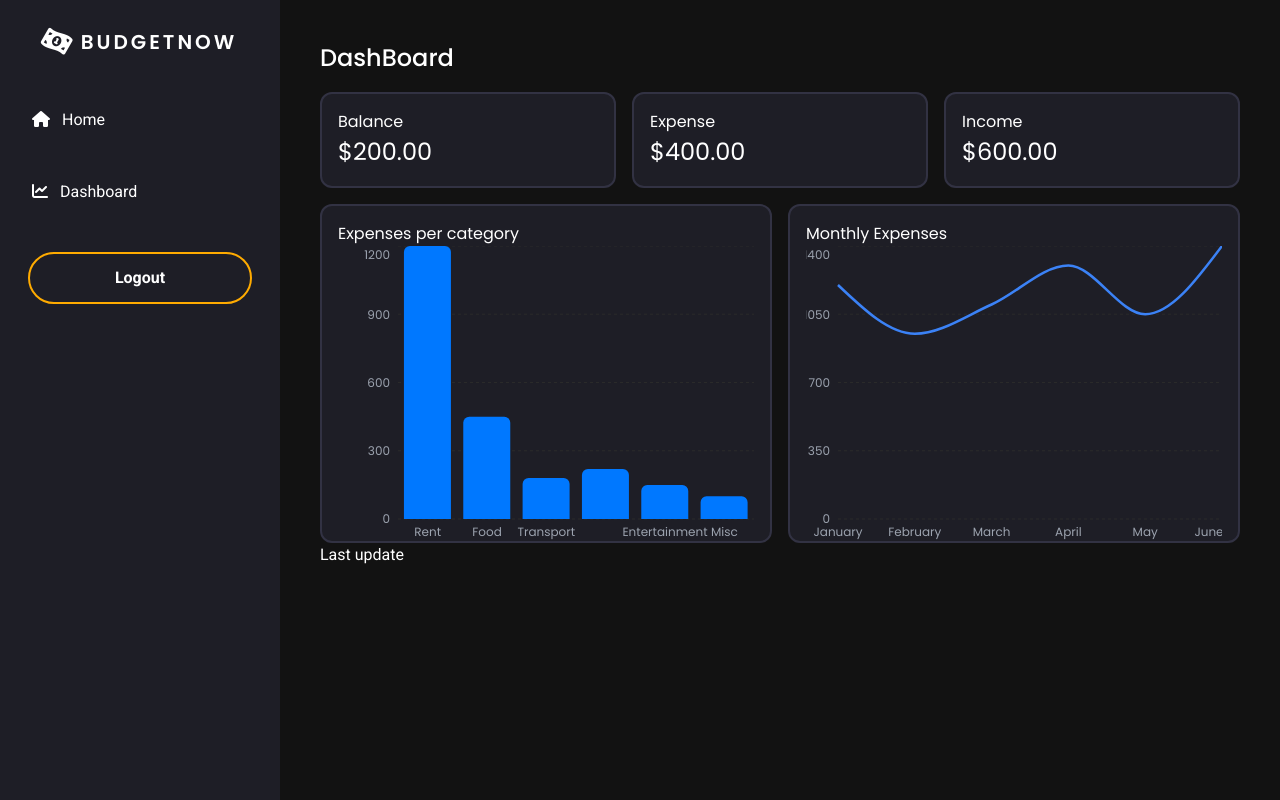
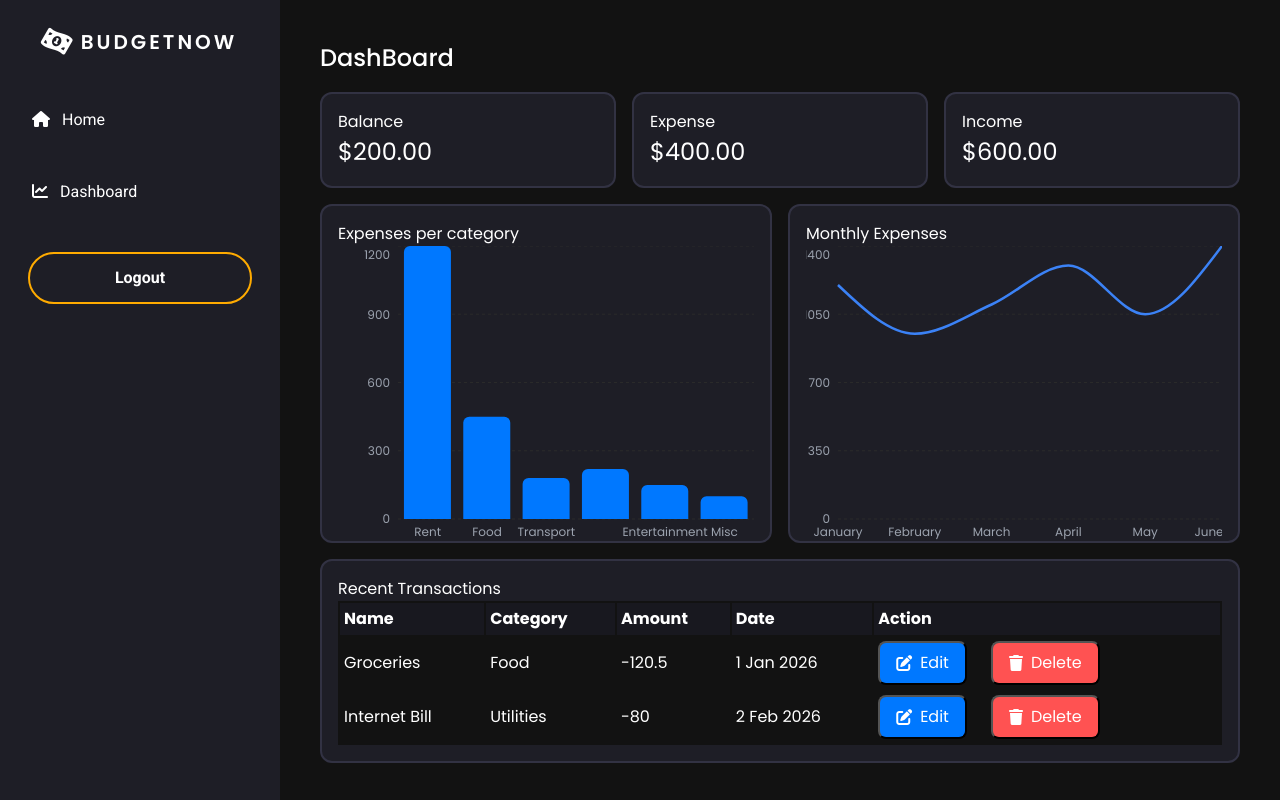
Before and after one commit to mkhikhwan/budget-tracker-mern, a React (Vite) app in the folder frontend/: page / in a window 1280 px wide. Built offline with nearby package versions, Linux system fonts and the light colour scheme.

Commit message:
implement dashboard recent transaction table

```diff
--- /dev/null
+++ b/frontend/src/features/dashboard/components/RecentTransactionList.module.css
@@ -0,0 +1,39 @@
+.table{
+    width: 100%;
+    font-size: 1rem;
+    background-color: #121212;
+}
+
+.thead{
+    border-bottom: 2px solid #33333D;
+    background-color: #18181F;
+}
+
+.th, .td {
+    font-size: 1rem;
+    text-align: left;
+    padding: 4px;
+}
+
+.quickAction{
+    display: flex;
+    align-content: center;
+    justify-content: left;
+    gap: 24px;
+}
+
+@media screen and (max-width:768px){
+    .quickAction{
+        display: none;
+    }
+
+    .th, .td {
+        font-size: 1rem;
+        text-align: left;
+        padding: 8px 0px;
+    }
+
+    .nameHeader, .nameData{
+        display: none;
+    }
+}
--- /dev/null
+++ b/frontend/src/features/dashboard/components/RecentTransactionList.tsx
@@ -0,0 +1,68 @@
+import styles from "./RecentTransactionList.module.css";
+import Button from "../../../shared/components/Button";
+
+const transactions: Transaction[] = [
+    {
+        name: "Groceries",
+        category: "Food",
+        amount: -120.5,
+        date: "1 Jan 2026"
+    },
+    {
+        name: "Internet Bill",
+        category: "Utilities",
+        amount: -80.0,
+        date: "2 Feb 2026"
+    }
+]
+
+interface Transaction {
+    name: string
+    category: string
+    amount: number
+    date: string
+}
+
+interface Props{
+    data: Transaction[]
+}
+
+function RecentTransactionList({ data }:Props){
+    data = transactions;
+
+    return (
+        <table className={styles.table}>
+            <thead className={styles.thead}>
+                <tr>
+                    <th className={`${styles.th} ${styles.nameHeader}`}>Name</th>
+                    <th className={`${styles.th} ${styles.categoryHeader}`}>Category</th>
+                    <th className={`${styles.th} ${styles.amountHeader}`}>Amount</th>
+                    <th className={`${styles.th} ${styles.dateHeader}`}>Date</th>
+                    <th className={`${styles.th} ${styles.actionHeader}`}>Action</th>
+                </tr>
+            </thead>
+            <tbody>
+                {
+                    data.map((transaction)=>{
+                        return <tr>
+                            <td className={`${styles.td} ${styles.nameData}`}>{ transaction.name }</td>
+                            <td className={`${styles.td} ${styles.categoryData}`}>{ transaction.category }</td>
+                            <td className={`${styles.td} `}>{ transaction.amount }</td>
+                            <td className={`${styles.td} `}>{ transaction.date}</td>
+                            <td className={`${styles.td} ${styles.quickAction}`}>
+                                <Button type="primary">
+                                    <i className="fa-solid fa-pen-to-square"></i> Edit
+                                </Button>
+                                <Button type="danger">
+                                    <i className="fa-solid fa-trash"></i> Delete
+                                </Button>
+                            </td>
+                        </tr>
+                    })
+                }
+            </tbody>
+        </table>
+    )
+}
+
+export default RecentTransactionList
--- a/frontend/src/features/dashboard/pages/DashboardHomePage.module.css
+++ b/frontend/src/features/dashboard/pages/DashboardHomePage.module.css
@@ -22,8 +22,8 @@
     padding: 24px;
 }
 
-.transactionHistory{
-    display: block;
+.recentTransactionList{
+    grid-column: span 3;
 }
 
 @media (max-width:640px){
@@ -59,4 +59,8 @@
     .expensesCategory{
         width: 100%;
     }
+
+    .recentTransactionList{
+        grid-column: span 2;
+    }
 }
--- a/frontend/src/features/dashboard/pages/DashboardHomePage.tsx
+++ b/frontend/src/features/dashboard/pages/DashboardHomePage.tsx
@@ -3,6 +3,7 @@ import styles from "./DashboardHomePage.module.css";
 import MonthlyExpensesComponent from "../components/MonthlyExpensesComponent";
 import CardComponent from "../components/CardComponent";
 import ExpensesPerCategory from "../components/ExpensesPerCategory";
+import RecentTransactionList from "../components/RecentTransactionList";
 
 function DashboardHomePage(){
     return (
@@ -27,10 +28,13 @@ function DashboardHomePage(){
                         <MonthlyExpensesComponent />
                     </CardComponent>
                 </div>
+
+                <CardComponent title="Recent Transactions" className={styles.recentTransactionList} >
+                    <RecentTransactionList />
+                </CardComponent>
             </div>
-            <div className={styles.transactionHistory}>
-                Last update
-            </div>
+
+
         </PageLayout>
     )
 }
--- /dev/null
+++ b/frontend/src/shared/components/Button.module.css
@@ -0,0 +1,31 @@
+.button{
+    padding: 8px 16px;
+    border-radius: 8px;
+    color: white;
+    cursor:pointer;
+
+    font-size: 16px;
+    display: flex;
+    align-items: center;
+    justify-content: center;
+}
+
+.button i{
+    margin-right: 8px;
+}
+
+.primary{
+    background-color: #0078FF;
+}
+
+.primary:hover {
+    background-color: #006ae6;
+}
+
+.danger{
+    background-color: #FF5252;
+}
+
+.danger:hover {
+    background-color: #ff3d3d;
+}
--- /dev/null
+++ b/frontend/src/shared/components/Button.tsx
@@ -0,0 +1,27 @@
+import styles from "./Button.module.css"
+
+const buttonStyle = {
+    primary: styles.primary,
+    secondary: styles.secondary,
+    warning: styles.warning,
+    danger: styles.danger
+} as const;
+
+type ButtonType = keyof typeof buttonStyle;
+
+interface Props{
+    type: ButtonType,
+    children: React.ReactNode
+}
+
+function Button({ type, children }:Props){
+    const buttonSelected = buttonStyle[type];
+
+    return (
+        <button className={`${styles.button} ${buttonSelected}`}>
+            { children }
+        </button>
+    )
+}
+
+export default Button
```
